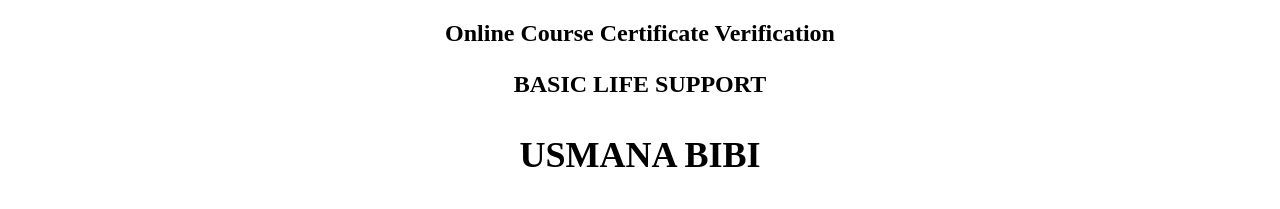
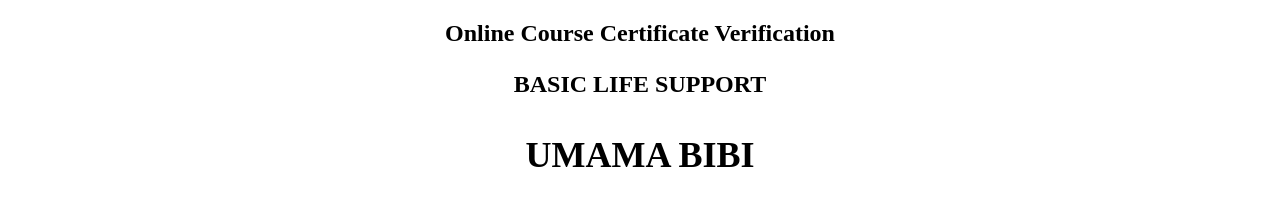
Before and after one commit to Kaaramad-Services/eaf3abcad923, a plain HTML site: page index.html in a window 1280 px wide. Shown: the top 209 px of the page. Drawn offline with Linux system fonts and the light colour scheme.

Commit message:
Update index.html

```diff
--- a/index.html
+++ b/index.html
@@ -10,7 +10,7 @@
       </div>
 
       <!div class="row pm-certificate-body">
-       <h2><center><p style="font-family: Serif">USMANA BIBI<center>
+       <h2><center><p style="font-family: Serif">UMAMA BIBI<center>
 <font size="2"><p style="font-family:Arial">has successfully completed the cognitive and skills evaluations in accordance with the curriculum of the American Heart Association Basic Life Support (CPR, Defibrillator, Airway management and AED) Program
 </h2></span>
 
```
